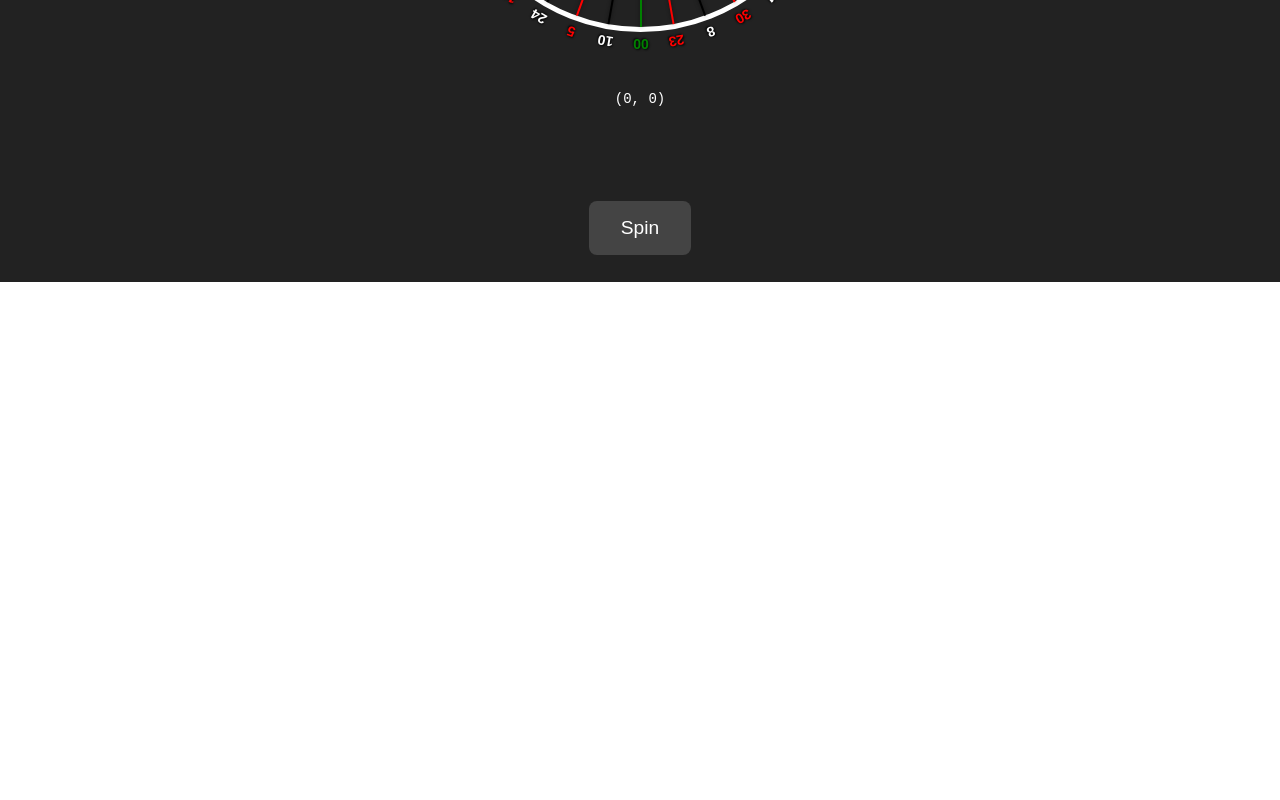
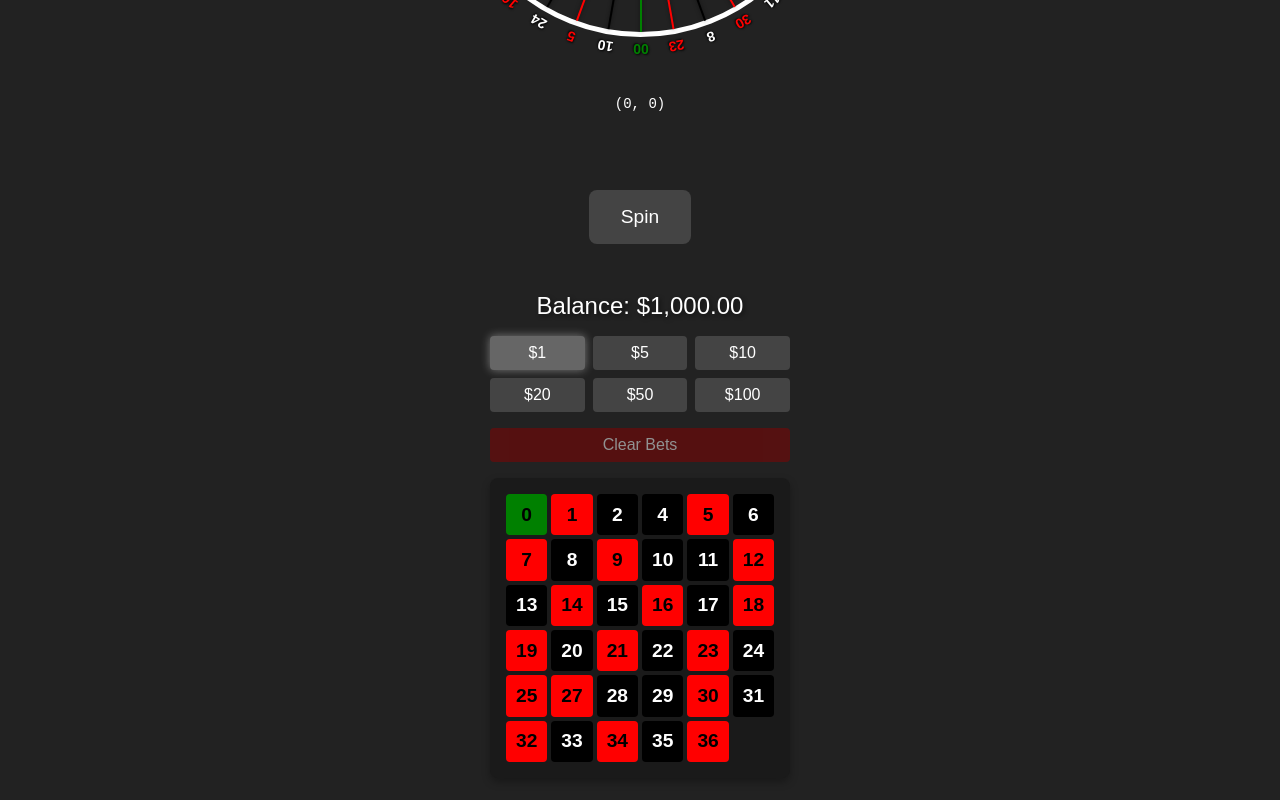
Before and after one commit to Dooblr/roulette, a React (Vite) app: page / in a window 1280 px wide. Shown: the part 518-1318 px from the top of the page. Before the commit the page ends 800 px from the top, so only its background shows below. Built offline with nearby package versions, Linux system fonts and the light colour scheme.

Commit message:
update grid

```diff
--- a/src/App.scss
+++ b/src/App.scss
@@ -2,19 +2,19 @@ html,
 body {
   margin: 0;
   padding: 0;
-  height: 100vh;
+  // height: 100vh;
   width: 100vw;
 }
 
 .app-container {
   display: flex;
   flex-direction: column;
-  justify-content: center;
   align-items: center;
-  gap: 2rem;
-  height: 100vh;
+  gap: 1rem;
   width: 100vw;
+  min-height: 100vh;
   background-color: #222;
+  padding: 2rem 0;
 }
 
 .coordinate-system {
--- a/src/App.tsx
+++ b/src/App.tsx
@@ -5,6 +5,8 @@ import { useCollision } from './hooks/useCollision'
 import { findNumberByAngle, useGameStore } from './stores/gameStore'
 import Lines from './components/Lines/Lines'
 import ResultDisplay from './components/ResultDisplay/ResultDisplay'
+import BettingGrid from './components/BettingGrid/BettingGrid'
+import { useBettingStore } from './stores/bettingStore'
 
 interface Vector2D {
   x: number
@@ -40,6 +42,7 @@ function App() {
   }
 
   const { setCurrentNumber, setSpinRotation } = useGameStore()
+  const { handleWin } = useBettingStore()
 
   useEffect(() => {
     let frameId: number | null = null;
@@ -113,6 +116,7 @@ function App() {
           }
 
           setCurrentNumber(targetNumber)
+          handleWin(targetNumber.value)
 
           const targetAngle = (targetNumber.angle - 90) * Math.PI / 180
           const bouncePos = {
@@ -135,7 +139,7 @@ function App() {
     return () => {
       if (frameId) cancelAnimationFrame(frameId)
     }
-  }, [isSpinning, handleCollision, stopRadius, chaosLevel, setCurrentNumber, setSpinRotation])
+  }, [isSpinning, handleCollision, stopRadius, chaosLevel, setCurrentNumber, setSpinRotation, handleWin])
 
   // Add bounce animation effect
   useEffect(() => {
@@ -184,6 +188,7 @@ function App() {
   return (
     <div className="app-container">
       <ResultDisplay />
+
       <div className="coordinate-system">
         <div className="circle">
           <Lines />
@@ -197,7 +202,9 @@ function App() {
           <div className="coordinates">
             ({Math.round(ballPosition.x)}, {Math.round(ballPosition.y)})
           </div>
+
         </div>
+
       </div>
       <button
         className="spin-button"
@@ -206,6 +213,7 @@ function App() {
       >
         Spin
       </button>
+      <BettingGrid />
     </div>
   )
 }
--- /dev/null
+++ b/src/components/BettingGrid/BettingGrid.scss
@@ -0,0 +1,120 @@
+.betting-grid {
+  display: flex;
+  flex-direction: column;
+  gap: 1rem;
+  width: 300px;
+  margin-top: 2rem;
+
+  &__money {
+    font-family: 'Arial', sans-serif;
+    font-size: 1.5rem;
+    color: white;
+    text-align: center;
+    text-shadow: 2px 2px 4px rgba(0, 0, 0, 0.5);
+  }
+
+  &__controls {
+    display: flex;
+    flex-direction: column;
+    gap: 1rem;
+  }
+
+  &__amounts {
+    display: grid;
+    grid-template-columns: repeat(3, 1fr);
+    gap: 0.5rem;
+  }
+
+  &__amount-btn {
+    padding: 0.5rem;
+    font-size: 1rem;
+    background: #444;
+    color: white;
+    border: none;
+    border-radius: 4px;
+    cursor: pointer;
+    transition: all 0.2s;
+
+    &:hover {
+      background: #555;
+    }
+
+    &--selected {
+      background: #666;
+      box-shadow: 0 0 10px rgba(255, 255, 255, 0.4);
+    }
+  }
+
+  &__clear-btn {
+    padding: 0.5rem;
+    font-size: 1rem;
+    background: #800;
+    color: white;
+    border: none;
+    border-radius: 4px;
+    cursor: pointer;
+
+    &:hover:not(:disabled) {
+      background: #900;
+    }
+
+    &:disabled {
+      opacity: 0.5;
+      cursor: not-allowed;
+    }
+  }
+
+  &__container {
+    display: grid;
+    grid-template-columns: repeat(6, 1fr);
+    gap: 4px;
+    padding: 1rem;
+    background: #1a1a1a;
+    border-radius: 8px;
+    box-shadow: 0 4px 8px rgba(0, 0, 0, 0.3);
+  }
+
+  &__cell {
+    aspect-ratio: 1;
+    display: flex;
+    align-items: center;
+    justify-content: center;
+    font-family: 'Arial', sans-serif;
+    font-weight: bold;
+    font-size: 1.2rem;
+    border-radius: 4px;
+    cursor: pointer;
+    position: relative;
+    transition: transform 0.2s;
+
+    &:hover {
+      transform: scale(1.05);
+    }
+
+    &--selected {
+      box-shadow: 0 0 10px rgba(255, 255, 255, 0.8);
+    }
+  }
+
+  &__coin {
+    position: absolute;
+    width: 30px;
+    height: 30px;
+    background: radial-gradient(circle at 30% 30%, gold, #b8860b);
+    border-radius: 50%;
+    border: 2px solid #daa520;
+    top: 50%;
+    left: 50%;
+    transform: translate(-50%, -50%);
+    box-shadow:
+      0 2px 4px rgba(0, 0, 0, 0.3),
+      inset 0 2px 2px rgba(255, 255, 255, 0.4);
+    z-index: 1;
+    display: flex;
+    align-items: center;
+    justify-content: center;
+    font-size: 0.8rem;
+    color: black;
+    font-weight: bold;
+  }
+}
--- /dev/null
+++ b/src/components/BettingGrid/BettingGrid.tsx
@@ -0,0 +1,79 @@
+import { ROULETTE_NUMBERS } from '../../stores/gameStore'
+import { useBettingStore } from '../../stores/bettingStore'
+import './BettingGrid.scss'
+
+const BET_AMOUNTS = [1, 5, 10, 20, 50, 100]
+
+function BettingGrid() {
+  const {
+    playerMoney,
+    selectedBetAmount,
+    setBetAmount,
+    placeBet,
+    clearBets,
+    bets
+  } = useBettingStore()
+
+  const formatMoney = (amount: number) => {
+    return new Intl.NumberFormat('en-US', {
+      style: 'currency',
+      currency: 'USD'
+    }).format(amount)
+  }
+
+  return (
+    <div className="betting-grid">
+      <div className="betting-grid__money">
+        Balance: {formatMoney(playerMoney)}
+      </div>
+      <div className="betting-grid__controls">
+        <div className="betting-grid__amounts">
+          {BET_AMOUNTS.map(amount => (
+            <button
+              key={amount}
+              className={`betting-grid__amount-btn ${selectedBetAmount === amount ? 'betting-grid__amount-btn--selected' : ''}`}
+              onClick={() => setBetAmount(amount)}
+            >
+              ${amount}
+            </button>
+          ))}
+        </div>
+        <button
+          className="betting-grid__clear-btn"
+          onClick={clearBets}
+          disabled={bets.length === 0}
+        >
+          Clear Bets
+        </button>
+      </div>
+      <div className="betting-grid__container">
+        {ROULETTE_NUMBERS
+          .filter(num => num.value >= 0)
+          .sort((a, b) => a.value - b.value)
+          .map((num) => {
+            const currentBet = bets.find(bet => bet.number === num.value)
+            return (
+              <div
+                key={num.value}
+                className={`betting-grid__cell ${currentBet ? 'betting-grid__cell--selected' : ''}`}
+                style={{
+                  backgroundColor: num.color,
+                  color: num.color === 'black' ? 'white' : 'black'
+                }}
+                onClick={() => placeBet(num.value)}
+              >
+                <span>{num.value}</span>
+                {currentBet && (
+                  <div className="betting-grid__coin">
+                    ${currentBet.amount}
+                  </div>
+                )}
+              </div>
+            )
+          })}
+      </div>
+    </div>
+  )
+}
+
+export default BettingGrid
--- /dev/null
+++ b/src/stores/bettingStore.ts
@@ -0,0 +1,67 @@
+import { create } from 'zustand'
+
+interface Bet {
+  number: number
+  amount: number
+}
+
+interface BettingState {
+  playerMoney: number
+  selectedBetAmount: number
+  bets: Bet[]
+  setPlayerMoney: (amount: number) => void
+  setBetAmount: (amount: number) => void
+  placeBet: (number: number) => void
+  removeBet: (number: number) => void
+  handleWin: (winningNumber: number) => void
+  clearBets: () => void
+}
+
+const PAYOUT_RATIOS = {
+  single: 35, // 35 to 1 for single number
+}
+
+export const useBettingStore = create<BettingState>((set, get) => ({
+  playerMoney: 1000,
+  selectedBetAmount: 1,
+  bets: [],
+  setPlayerMoney: (amount) => set({ playerMoney: amount }),
+  setBetAmount: (amount) => set({ selectedBetAmount: amount }),
+  placeBet: (number) => set((state) => {
+    const existingBet = state.bets.find(bet => bet.number === number)
+    if (existingBet) {
+      // Remove bet if clicking again
+      return {
+        bets: state.bets.filter(bet => bet.number !== number),
+        playerMoney: state.playerMoney + existingBet.amount
+      }
+    }
+    if (state.selectedBetAmount > state.playerMoney) return state
+
+    return {
+      bets: [...state.bets, { number, amount: state.selectedBetAmount }],
+      playerMoney: state.playerMoney - state.selectedBetAmount
+    }
+  }),
+  removeBet: (number) => set((state) => {
+    const bet = state.bets.find(b => b.number === number)
+    if (!bet) return state
+    return {
+      bets: state.bets.filter(b => b.number !== number),
+      playerMoney: state.playerMoney + bet.amount
+    }
+  }),
+  handleWin: (winningNumber) => set((state) => {
+    const winningBet = state.bets.find(bet => bet.number === winningNumber)
+    const totalWinnings = winningBet ? winningBet.amount * (PAYOUT_RATIOS.single + 1) : 0
+
+    return {
+      playerMoney: state.playerMoney + totalWinnings,
+      bets: []
+    }
+  }),
+  clearBets: () => set((state) => ({
+    bets: [],
+    playerMoney: state.playerMoney + state.bets.reduce((sum, bet) => sum + bet.amount, 0)
+  }))
+}))
```
